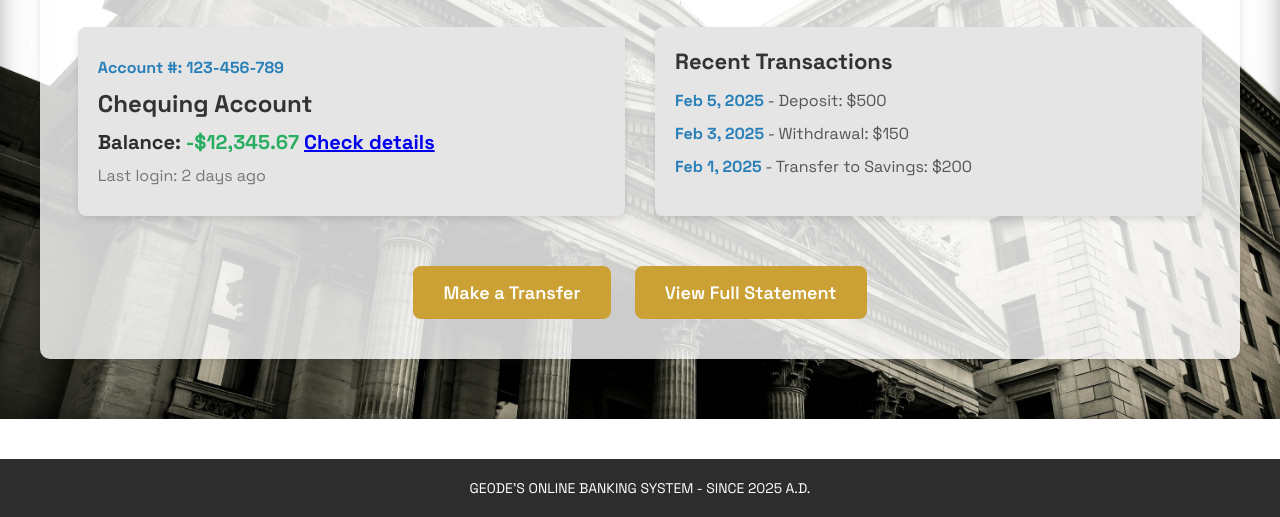
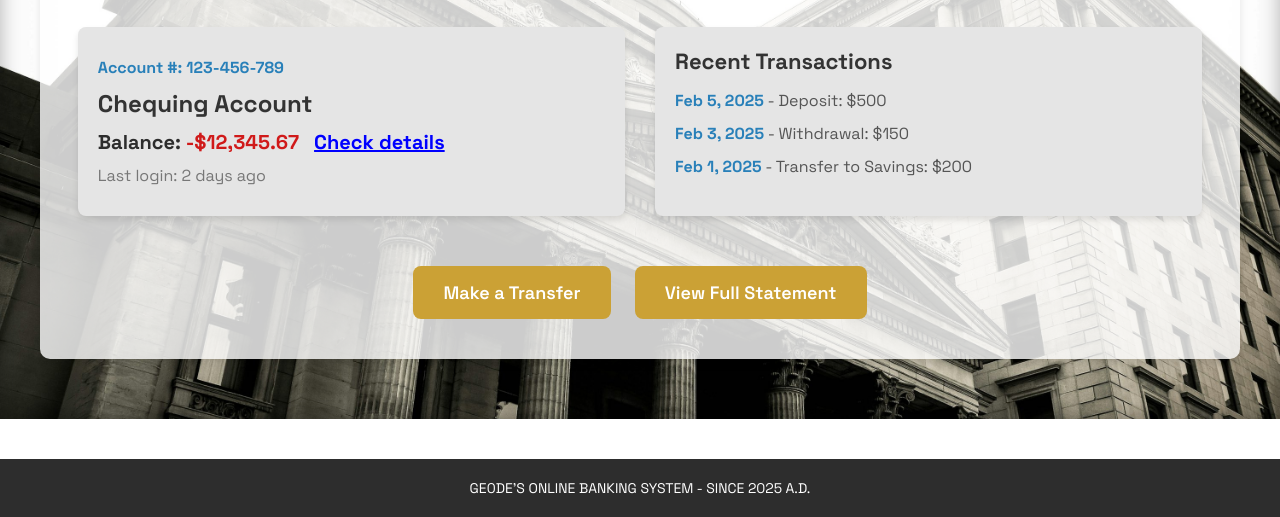
Before and after one commit to ge0de/BC-Hacks-6.0-Hackathon, a plain HTML site: page account.html in a window 1280 px wide. Shown: the part 331-848 px from the top of the page. Drawn offline with Linux system fonts and the light colour scheme.

Commit message:
Update styles4.css

```diff
--- a/styles4.css
+++ b/styles4.css
@@ -80,6 +80,17 @@ main {
     color: #2d2d2d;
 }
 
+.check-details {
+    margin-left: 10px;
+    color: blue;
+    text-decoration: underline;
+    cursor: pointer;
+}
+
+.check-details:hover {
+    color: rgb(41, 41, 159);
+}
+
 .welcome-message .subheading {
     font-size: 18px;
     color: #777;
@@ -129,7 +140,7 @@ main {
 }
 
 .balance-amount {
-    color: #27ae60;
+    color: #d01a1a;
 }
 
 .last-login {
```
